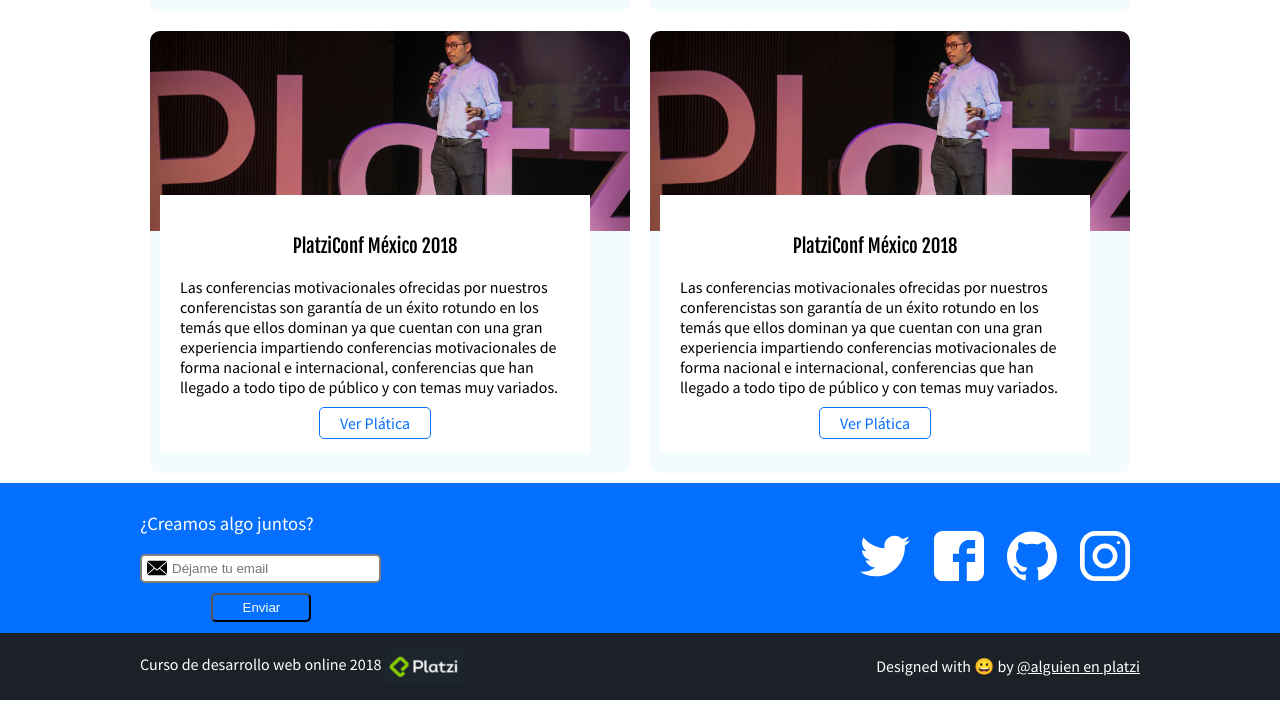
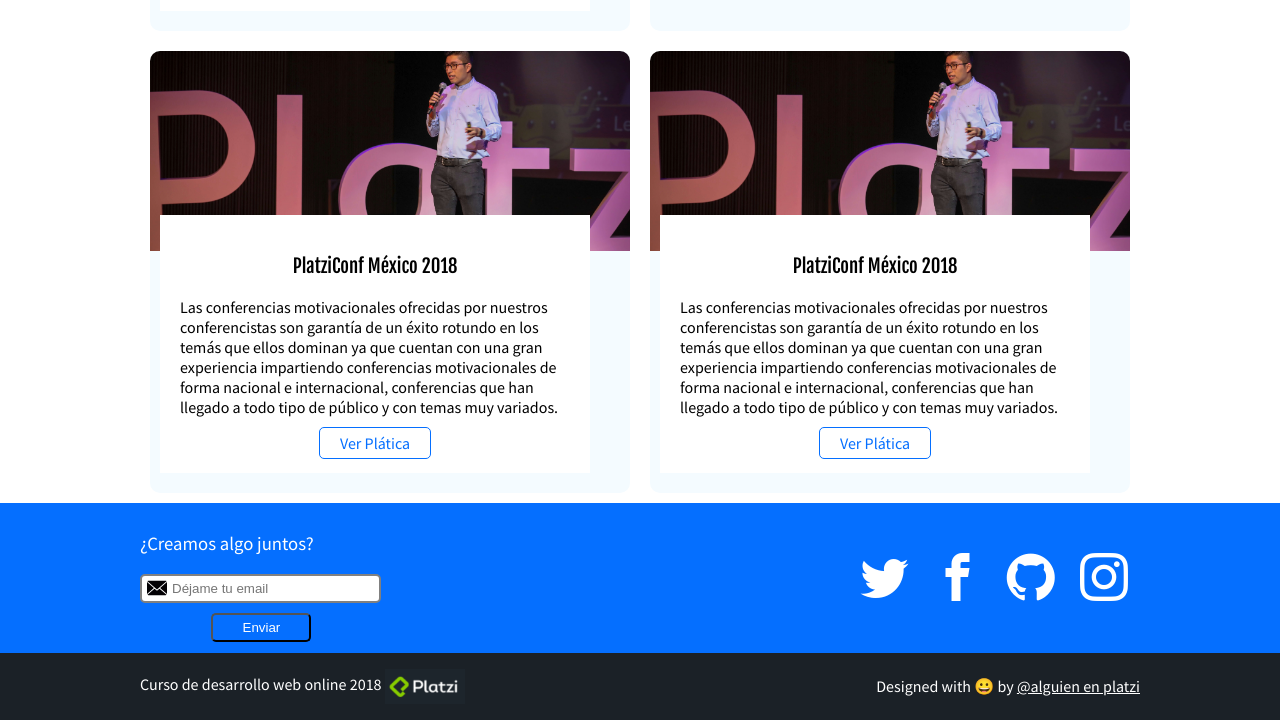
Before and after one commit to alika2323/ResponsiveDesign-Platzi, a plain HTML site: page index.html in a window 1280 px wide. Shown: the part 2043-2763 px from the top of the page. Drawn offline with Linux system fonts and the light colour scheme.

Commit message:
Incoprorando redes con font icomoon

```diff
--- a/index.html
+++ b/index.html
@@ -10,6 +10,8 @@
 	<meta name="viewport" content="width=device-width, initial-scale=1">
 </head>
 <body>
+
+	<i class="icon-menu"></i>
 	<!-- HEADER  -->
 	<header class="header " >
 		<div class="container">
@@ -140,10 +142,10 @@
 				<button>Enviar</button>
 			</form>
 			<div class="redes">
-				<a href="https://twitter.com/leonidasesteban" class="redes-url twitter"></a>
-				<a href="https://facebook.com/leonidasesteban" class="redes-url facebook"></a>
-				<a href="https://github.com/leonidasesteban" class="redes-url github"></a>
-				<a href="https://instagram.com/leonidasesteban" class="redes-url instagram"></a>
+				<a href="https://twitter.com/leonidasesteban" class="redes-url twitter"><i class="icon-twitter"></i></a>
+				<a href="https://facebook.com/leonidasesteban" class="redes-url facebook"><i class="icon-facebook"></i></a>
+				<a href="https://github.com/leonidasesteban" class="redes-url github"><i class="icon-github"></i></a>
+				<a href="https://instagram.com/leonidasesteban" class="redes-url instagram"><i class="icon-instagram"></i></a>
 			</div>
 		</div>
 	</section>
--- a/resources/css/estilos.css
+++ b/resources/css/estilos.css
@@ -1,5 +1,47 @@
 
 /*    GENERALES      */
+@font-face {
+	font-family: 'icomoon';
+	src:  url('../fonts/icomoon.eot?rskqeo');
+	src:  url('../fonts/icomoon.eot?rskqeo#iefix') format('embedded-opentype'),
+	url('../fonts/icomoon.ttf?rskqeo') format('truetype'),
+	url('../fonts/icomoon.woff?rskqeo') format('woff'),
+	url('../fonts/icomoon.svg?rskqeo#icomoon') format('svg');
+	font-weight: normal;
+	font-style: normal;
+}
+
+[class^="icon-"], [class*=" icon-"] {
+	/* use !important to prevent issues with browser extensions that change fonts */
+	font-family: 'icomoon' !important;
+	speak: none;
+	font-style: normal;
+	font-weight: normal;
+	font-variant: normal;
+	text-transform: none;
+	line-height: 1;
+
+	/* Better Font Rendering =========== */
+	-webkit-font-smoothing: antialiased;
+	-moz-osx-font-smoothing: grayscale;
+}
+
+.icon-instagram:before {
+	content: "\e901";
+}
+.icon-github:before {
+	content: "\e902";
+}
+.icon-twitter:before {
+	content: "\e903";
+}
+.icon-facebook:before {
+	content: "\e904";
+}
+.icon-menu:before {
+	content: "\e900";
+}
+
 
 body{
 	font-family: 'Source Sans Pro', sans-serif;
@@ -244,11 +286,13 @@
 	height: 50px;
 	margin: 0 10px;
 	background-size: 50px 50px;
+	text-decoration: none;
 
 }
 
 
-.redes-url.twitter{
+/* incorporar iconos desde url*/
+/*.redes-url.twitter{
 	background-image: url('../images/twitter.svg');
 }
 
@@ -265,6 +309,19 @@
 .redes-url.instagram{
 	background-image: url('../images/instagram.svg');
 }
+*/
+
+/* iconos con fuente IcoMoon*/
+
+.redes i{
+	color:white;
+	font-size: 3em;
+}
+
+
+
+
+
 
 
 .contact-form input{
@@ -349,5 +406,4 @@
 	right: 0;
 	width: 100%;
 	height: 100%;
-
 }
```
Also changed, not shown: resources/fonts/icomoon.ttf (added), resources/fonts/icomoon.woff (added), 2 other files.
